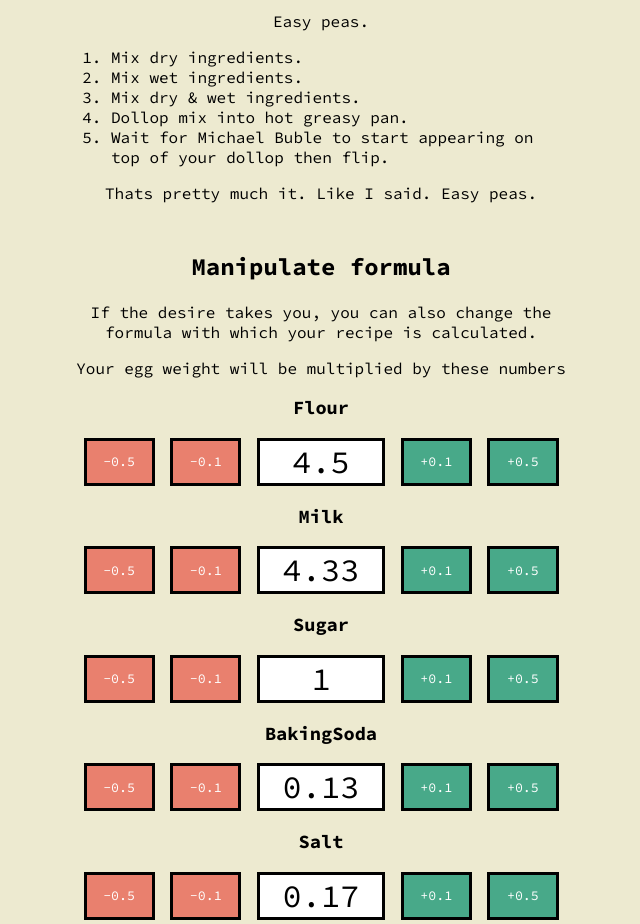
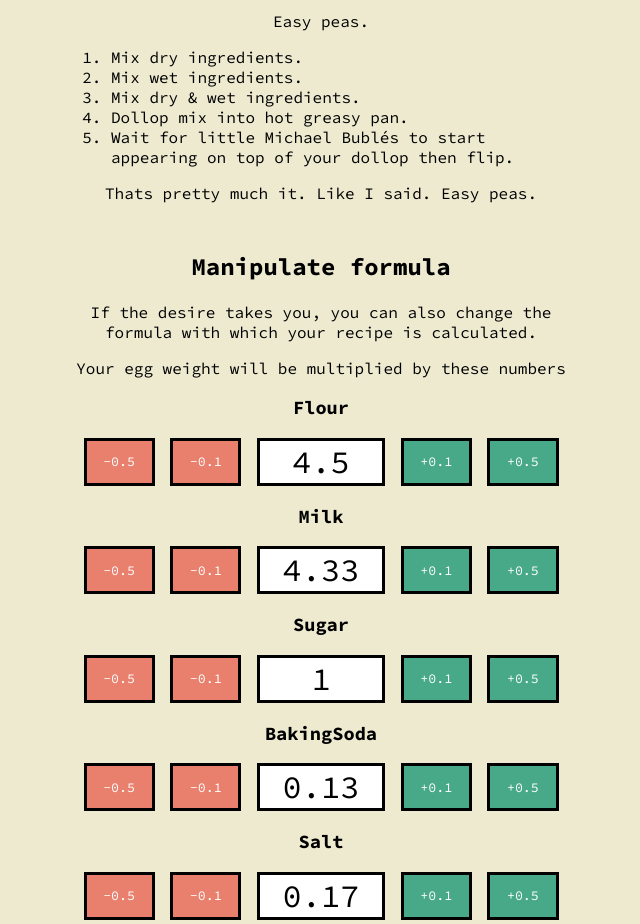
Before and after one commit to Wollivan/flippin-recipe, a React (Create React App) app: page / in a window 1280 px wide. Shown: the part 1060-1984 px from the top of the page, without its empty margins (319-959 px from the left). Built offline with nearby package versions, Linux system fonts and the light colour scheme.

Commit message:
Update App.js

```diff
--- a/src/App.js
+++ b/src/App.js
@@ -121,7 +121,7 @@ function App() {
           <li>Mix dry &amp; wet ingredients.</li>
           <li>Dollop mix into hot greasy pan.</li>
           <li>
-            Wait for Michael Buble to start appearing on top of your dollop then
+            Wait for little Michael Bublés to start appearing on top of your dollop then
             flip.
           </li>
         </ol>
```
